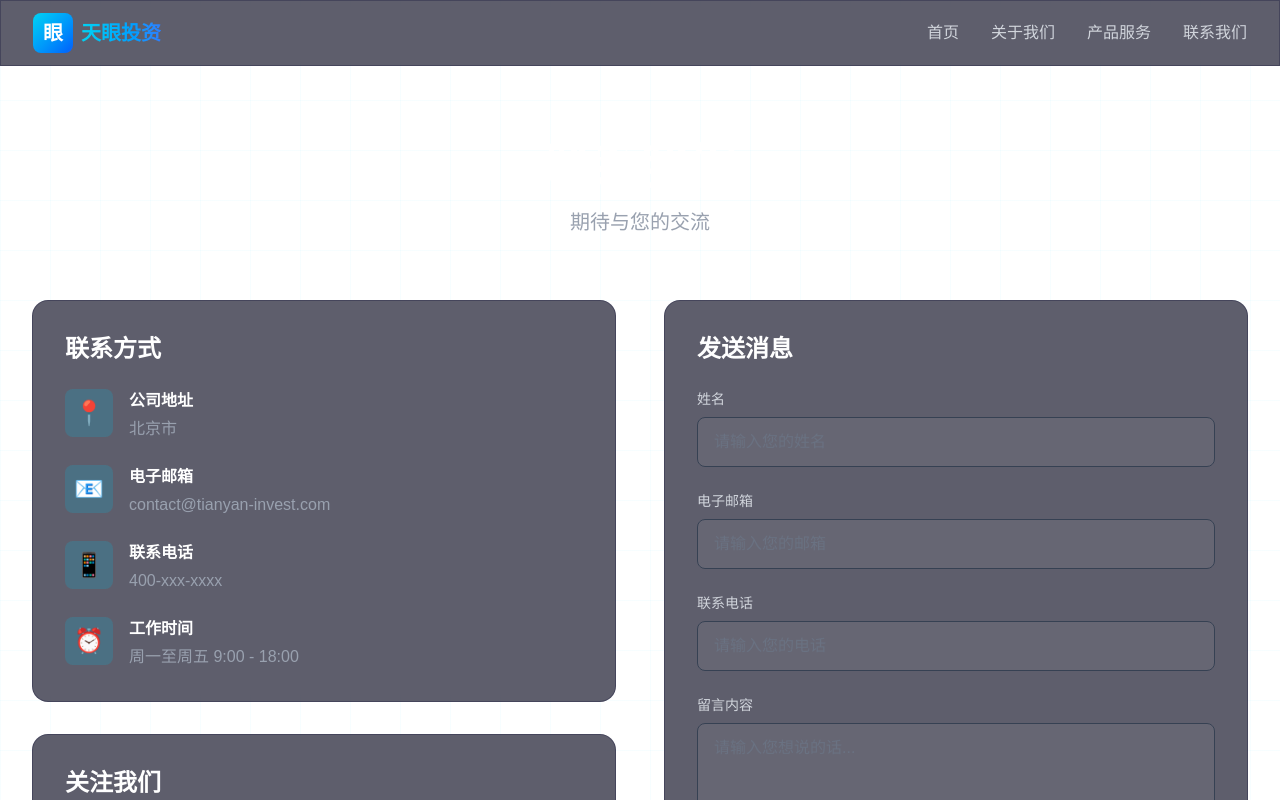
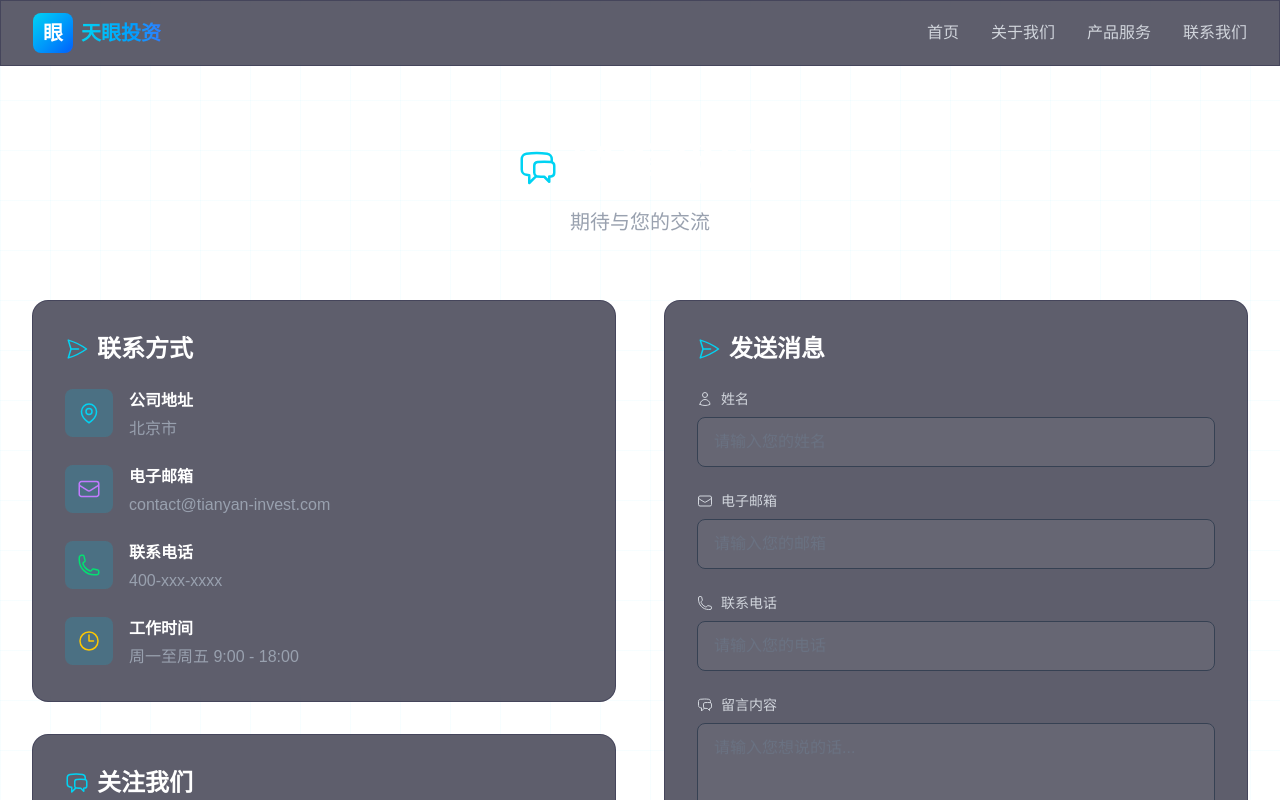
Before and after one commit to zhoubintao-bytedance/skyeye_web, a Next.js app: page /skyeye_web/contact in a window 1280 px wide. Shown: the top 800 px of the page. Built offline with nearby package versions, Linux system fonts and the light colour scheme.

Commit message:
添加Heroicons图标，美化网站界面

```diff
--- a/app/contact/page.tsx
+++ b/app/contact/page.tsx
@@ -1,10 +1,23 @@
+import {
+  MapPinIcon,
+  EnvelopeIcon,
+  PhoneIcon,
+  ClockIcon,
+  ChatBubbleLeftRightIcon,
+  PaperAirplaneIcon,
+  UserIcon
+} from "@heroicons/react/24/outline";
+
 export default function Contact() {
   return (
     <div className="min-h-screen py-20">
       <div className="max-w-7xl mx-auto px-4 sm:px-6 lg:px-8">
         {/* Page Header */}
         <div className="text-center mb-16">
-          <h1 className="text-4xl md:text-5xl font-bold text-white mb-4">联系我们</h1>
+          <h1 className="text-4xl md:text-5xl font-bold text-white mb-4 flex items-center justify-center gap-3">
+            <ChatBubbleLeftRightIcon className="w-10 h-10 text-cyan-400" />
+            联系我们
+          </h1>
           <p className="text-xl text-gray-400">期待与您的交流</p>
         </div>
 
@@ -12,33 +25,36 @@ export default function Contact() {
           {/* 联系信息 */}
           <div className="space-y-8">
             <div className="glass rounded-2xl p-8">
-              <h2 className="text-2xl font-bold text-white mb-6">联系方式</h2>
+              <h2 className="text-2xl font-bold text-white mb-6 flex items-center gap-2">
+                <PaperAirplaneIcon className="w-6 h-6 text-cyan-400" />
+                联系方式
+              </h2>
 
               <div className="space-y-6">
                 {[
                   {
-                    icon: "📍",
+                    icon: <MapPinIcon className="w-6 h-6 text-cyan-400" />,
                     title: "公司地址",
                     content: "北京市"
                   },
                   {
-                    icon: "📧",
+                    icon: <EnvelopeIcon className="w-6 h-6 text-purple-400" />,
                     title: "电子邮箱",
                     content: "contact@tianyan-invest.com"
                   },
                   {
-                    icon: "📱",
+                    icon: <PhoneIcon className="w-6 h-6 text-green-400" />,
                     title: "联系电话",
                     content: "400-xxx-xxxx"
                   },
                   {
-                    icon: "⏰",
+                    icon: <ClockIcon className="w-6 h-6 text-yellow-400" />,
                     title: "工作时间",
                     content: "周一至周五 9:00 - 18:00"
                   }
                 ].map((item, index) => (
                   <div key={index} className="flex items-start space-x-4">
-                    <div className="text-2xl flex-shrink-0 w-12 h-12 bg-cyan-500/20 rounded-lg flex items-center justify-center">
+                    <div className="flex-shrink-0 w-12 h-12 bg-cyan-500/20 rounded-lg flex items-center justify-center">
                       {item.icon}
                     </div>
                     <div>
@@ -52,7 +68,10 @@ export default function Contact() {
 
             {/* 社交媒体 */}
             <div className="glass rounded-2xl p-8">
-              <h2 className="text-2xl font-bold text-white mb-6">关注我们</h2>
+              <h2 className="text-2xl font-bold text-white mb-6 flex items-center gap-2">
+                <ChatBubbleLeftRightIcon className="w-6 h-6 text-cyan-400" />
+                关注我们
+              </h2>
               <div className="flex space-x-4">
                 {["微信", "微博", "知乎", "B站"].map((platform, index) => (
                   <a
@@ -69,10 +88,14 @@ export default function Contact() {
 
           {/* 联系表单 */}
           <div className="glass rounded-2xl p-8">
-            <h2 className="text-2xl font-bold text-white mb-6">发送消息</h2>
+            <h2 className="text-2xl font-bold text-white mb-6 flex items-center gap-2">
+              <PaperAirplaneIcon className="w-6 h-6 text-cyan-400" />
+              发送消息
+            </h2>
             <form className="space-y-6">
               <div>
-                <label htmlFor="name" className="block text-sm font-medium text-gray-300 mb-2">
+                <label htmlFor="name" className="block text-sm font-medium text-gray-300 mb-2 flex items-center gap-2">
+                  <UserIcon className="w-4 h-4" />
                   姓名
                 </label>
                 <input
@@ -84,7 +107,8 @@ export default function Contact() {
               </div>
 
               <div>
-                <label htmlFor="email" className="block text-sm font-medium text-gray-300 mb-2">
+                <label htmlFor="email" className="block text-sm font-medium text-gray-300 mb-2 flex items-center gap-2">
+                  <EnvelopeIcon className="w-4 h-4" />
                   电子邮箱
                 </label>
                 <input
@@ -96,7 +120,8 @@ export default function Contact() {
               </div>
 
               <div>
-                <label htmlFor="phone" className="block text-sm font-medium text-gray-300 mb-2">
+                <label htmlFor="phone" className="block text-sm font-medium text-gray-300 mb-2 flex items-center gap-2">
+                  <PhoneIcon className="w-4 h-4" />
                   联系电话
                 </label>
                 <input
@@ -108,7 +133,8 @@ export default function Contact() {
               </div>
 
               <div>
-                <label htmlFor="message" className="block text-sm font-medium text-gray-300 mb-2">
+                <label htmlFor="message" className="block text-sm font-medium text-gray-300 mb-2 flex items-center gap-2">
+                  <ChatBubbleLeftRightIcon className="w-4 h-4" />
                   留言内容
                 </label>
                 <textarea
@@ -121,8 +147,9 @@ export default function Contact() {
 
               <button
                 type="submit"
-                className="w-full tech-button py-4 rounded-lg text-white font-semibold text-lg"
+                className="w-full tech-button py-4 rounded-lg text-white font-semibold text-lg inline-flex items-center justify-center gap-2"
               >
+                <PaperAirplaneIcon className="w-5 h-5" />
                 发送消息
               </button>
             </form>
--- a/package.json
+++ b/package.json
@@ -7,9 +7,10 @@
     "build": "next build",
     "start": "next start",
     "lint": "eslint",
-    "deploy": "npm run build && gh-pages -d out -t true"
+    "deploy": "npm run build && gh-pages -d out"
   },
   "dependencies": {
+    "@heroicons/react": "^2.2.0",
     "next": "16.1.6",
     "react": "19.2.3",
     "react-dom": "19.2.3"
```
Also changed, not shown: app/page.tsx (+53 -18 lines), 1 other file (tests, documents, lock files or other folders).
